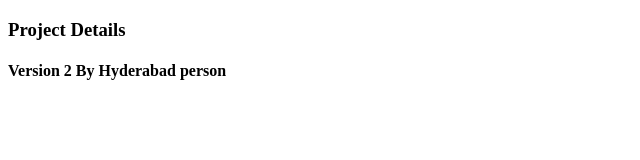
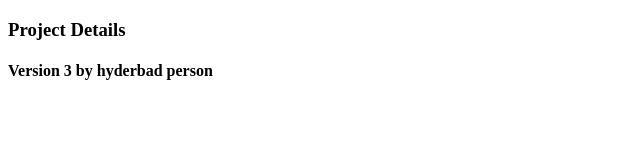
Before and after one commit to ManiWork-git/Git_Task, a plain HTML site: page index.html in a window 1280 px wide. Shown: the full height of the page, 0-640 px from the left. Drawn offline with Linux system fonts and the light colour scheme.

Commit message:
version 3

```diff
--- a/index.html
+++ b/index.html
@@ -7,6 +7,6 @@
   </head>
   <body>
     <h3>Project Details</h3>
-    <h4>Version 2 By Hyderabad person</h4>
+    <h4>Version 3 by hyderbad person</h4>
   </body>
 </html>
```
